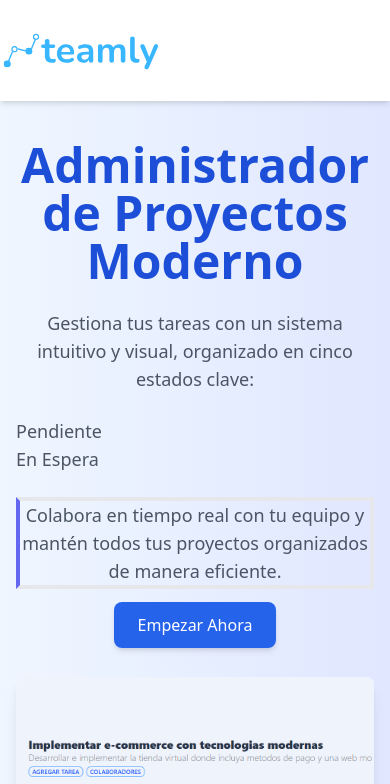
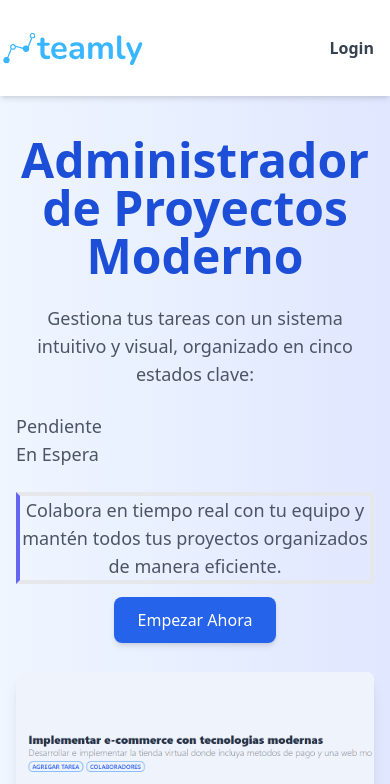
Before and after one commit to wilyramos/frontend_teamly_projects, a React (Vite) app: page / in a window 390 px wide. Shown: the top 784 px of the page. Built offline with nearby package versions, Linux system fonts and the light colour scheme; no server answers.

Commit message:
fix home

```diff
--- a/src/layouts/AuthLayout.tsx
+++ b/src/layouts/AuthLayout.tsx
@@ -9,7 +9,7 @@ export default function AuthLayout() {
     <>
         <div className="bg-gray-200 min-h-screen">
             <div className="py-5 lg:py-10 mx-auto">
-                <Link to={'/auth/login'} className="block mx-auto w-64 h-20">
+                <Link to={'/'} className="block mx-auto w-64 h-20">
                     <Logo />
                 </Link>
                 <div className="mt-2">
--- a/src/views/Home.tsx
+++ b/src/views/Home.tsx
@@ -8,17 +8,17 @@ export default function Home() {
             {/* Header */}
             <header className="bg-white shadow-md">
                 <div className="container mx-auto py-6 flex justify-between items-center">
-                    <div className="w-40">
+                    <div className="w-36">
                         <Logo />
                     </div>
-                    <nav className="hidden lg:flex gap-6">
+                    <nav className="px-4">
                         <Link to="/auth/login" className="text-gray-700 font-semibold hover:text-indigo-600 transition duration-300">
                             Login
                         </Link>
-                        <Link to="/register" className="text-gray-700 font-semibold hover:text-indigo-600 transition duration-300">
-                            Register
-                        </Link>
+
                     </nav>
+
+
                 </div>
             </header>
 
```
